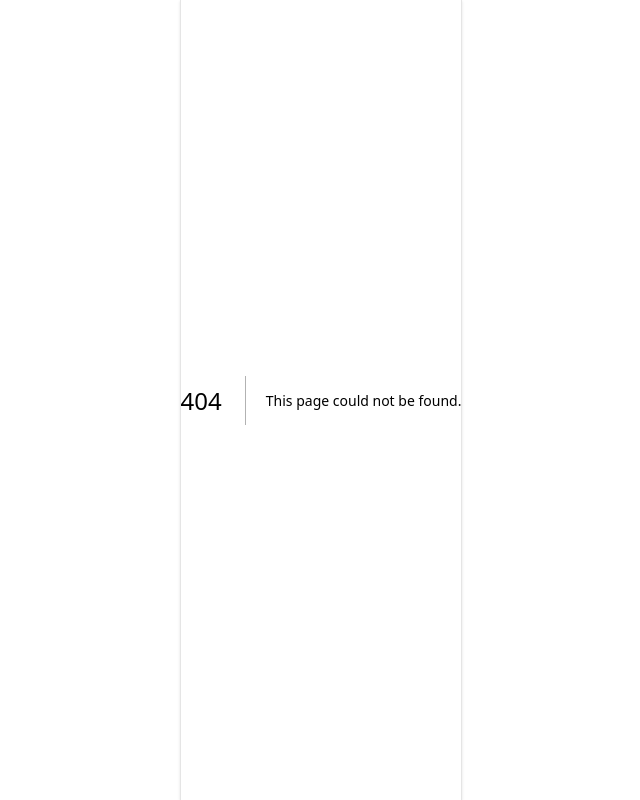
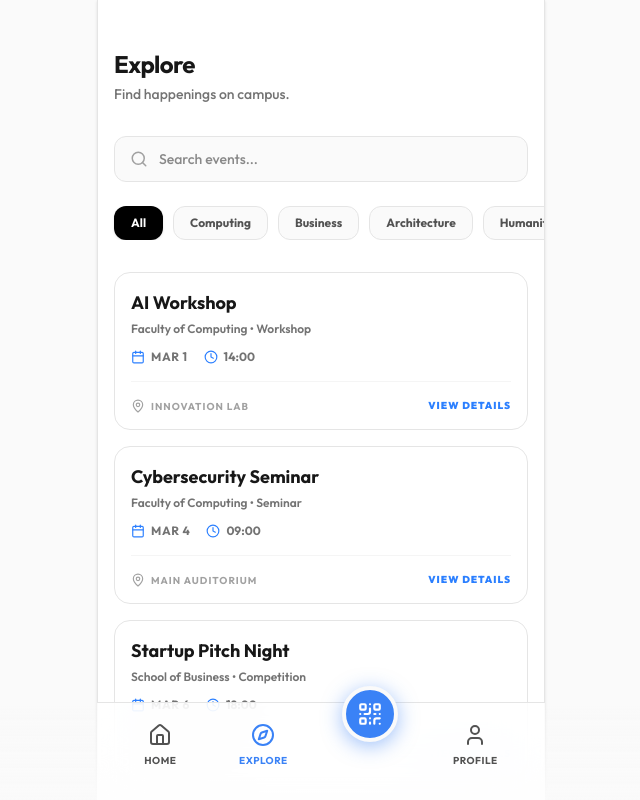
Before and after one commit to Dainutzu/EventPulse, a Next.js app: page /explore in a window 1280 px wide. Before the commit this address had no page. Shown: the top 800 px of the page, without its empty margins (319-959 px from the left). Built offline with nearby package versions, Linux system fonts and the light colour scheme.

Commit message:
feat: restore UI and implement Next.js file-based routing

```diff
--- /dev/null
+++ b/src/app/events/[id]/page.tsx
@@ -0,0 +1,25 @@
+"use client";
+
+import { useParams, useRouter } from "next/navigation";
+import { useEffect } from "react";
+import { useEventStore } from "@/state/useEventStore";
+import EventDetailsSection from "@/components/spa/EventDetailsSection";
+
+export default function EventPage() {
+  const { id } = useParams();
+  const router = useRouter();
+  const { setSelectedEventId } = useEventStore();
+
+  useEffect(() => {
+    if (id) {
+      setSelectedEventId(id as string);
+    }
+    return () => setSelectedEventId(null);
+  }, [id, setSelectedEventId]);
+
+  return (
+    <div className="min-h-screen bg-white dark:bg-neutral-900">
+      <EventDetailsSection />
+    </div>
+  );
+}
--- /dev/null
+++ b/src/app/explore/page.tsx
@@ -0,0 +1,15 @@
+"use client";
+
+import ExploreSection from "@/components/spa/ExploreSection";
+import { BottomNav } from "@/components/ui";
+
+export default function ExplorePage() {
+  return (
+    <div className="flex flex-col min-h-screen">
+      <main className="flex-1 overflow-x-hidden pb-20">
+        <ExploreSection />
+      </main>
+      <BottomNav activeTab="explore" />
+    </div>
+  );
+}
--- a/src/app/page.tsx
+++ b/src/app/page.tsx
@@ -14,62 +14,27 @@ import ScannerSection from "@/components/spa/ScannerSection";
 import EventDetailsSection from "@/components/spa/EventDetailsSection";
 
 export default function Page() {
-  const { activeTab, setActiveTab, selectedEventId, setSelectedEventId, isHydrated } = useEventStore();
+  const { activeTab, setActiveTab, isHydrated } = useEventStore();
   const [showSplash, setShowSplash] = useState(true);
-
-  // Initial state handling
-  useEffect(() => {
-    // If we want a splash screen delay
-    const timer = setTimeout(() => {
-      // setShowSplash(false);
-    }, 2000);
-    return () => clearTimeout(timer);
-  }, []);
-
-  const handleEnterApp = () => {
-    setShowSplash(false);
-    setActiveTab("home");
-  };
 
   if (showSplash) {
     return (
       <motion.div
         initial={{ opacity: 1 }}
-        exit={{ opacity: 0, scale: 1.1 }}
+        exit={{ opacity: 0 }}
         transition={{ duration: 0.5 }}
       >
-        <SplashContainer onEnter={handleEnterApp} />
+        <SplashContainer onEnter={() => setShowSplash(false)} />
       </motion.div>
     );
   }
 
   return (
     <div className="flex flex-col min-h-screen">
-      <main className="flex-1 overflow-x-hidden">
-        <AnimatePresence mode="wait">
-          <motion.div
-            key={activeTab}
-            initial={{ opacity: 0, y: 10 }}
-            animate={{ opacity: 1, y: 0 }}
-            exit={{ opacity: 0, y: -10 }}
-            transition={{ duration: 0.2, ease: "easeInOut" }}
-            className="w-full h-full pb-20"
-          >
-            {activeTab === "home" && <HomeSection initialEvents={MOCK_EVENTS} />}
-            {activeTab === "explore" && <ExploreSection />}
-            {activeTab === "scanner" && <ScannerSection onBack={() => setActiveTab("home")} />}
-            {activeTab === "profile" && <ProfileSection />}
-          </motion.div>
-        </AnimatePresence>
-
-        <AnimatePresence>
-          {selectedEventId && (
-            <EventDetailsSection />
-          )}
-        </AnimatePresence>
+      <main className="flex-1 overflow-x-hidden pb-20">
+        <HomeSection initialEvents={MOCK_EVENTS} />
       </main>
-
-      <BottomNav activeTab={activeTab} onTabChange={setActiveTab} />
+      <BottomNav activeTab="home" />
     </div>
   );
 }
--- /dev/null
+++ b/src/app/profile/page.tsx
@@ -0,0 +1,15 @@
+"use client";
+
+import ProfileSection from "@/components/spa/ProfileSection";
+import { BottomNav } from "@/components/ui";
+
+export default function ProfilePage() {
+  return (
+    <div className="flex flex-col min-h-screen">
+      <main className="flex-1 overflow-x-hidden pb-20">
+        <ProfileSection />
+      </main>
+      <BottomNav activeTab="profile" />
+    </div>
+  );
+}
--- a/src/components/spa/EventDetailsSection.tsx
+++ b/src/components/spa/EventDetailsSection.tsx
@@ -20,6 +20,7 @@ import { Badge } from "@/components/ui";
 import { useEventStore } from "@/state/useEventStore";
 import { formatDateBlock } from "@/utils/dateUtils";
 import { playSound } from "@/lib/sounds";
+import Link from "next/link";
 
 // ─── Helpers ───────────────────────────────────────────────────────────────────
 function getEventEmoji(faculty: string, subcategory: string): string {
@@ -158,24 +159,17 @@ export default function EventDetailsSection() {
                     {/* Toast */}
                     {toast && <Toast message={toast.message} type={toast.type} visible={toastVisible} />}
 
-                    <motion.div
-                        layout
-                        initial={{ opacity: 0, x: "100%" }}
-                        animate={{ opacity: 1, x: 0 }}
-                        exit={{ opacity: 0, x: "100%" }}
-                        transition={{ duration: 0.25, ease: "easeOut" }}
-                        className="fixed inset-0 z-[150] bg-white dark:bg-neutral-950 flex justify-center"
-                    >
-                        <div className="w-full max-w-md bg-white dark:bg-neutral-900 min-h-screen relative flex flex-col overflow-x-hidden shadow-2xl">
+                    <div className="bg-white dark:bg-neutral-900 min-h-screen relative flex flex-col overflow-x-hidden">
                             {/* Back Button */}
-                            <div className="absolute top-0 left-0 right-0 z-[200] px-4 pt-12 pb-2">
-                                <button
+                            <div className="px-4 pt-12 pb-2">
+                                <Link
+                                    href="/"
                                     onClick={() => setSelectedEventId(null)}
                                     className="w-10 h-10 rounded-full bg-neutral-100 dark:bg-neutral-800 flex items-center justify-center text-neutral-900 dark:text-white transition-all shadow-sm"
                                     aria-label="Go back"
                                 >
                                     <ChevronLeft size={20} />
-                                </button>
+                                </Link>
                             </div>
 
                             <div className="flex-1 overflow-y-auto pt-28 pb-32 px-6">
@@ -246,8 +240,7 @@ export default function EventDetailsSection() {
                                     {registered ? "Tap to cancel registration" : "Free • Verified with Pulse ID"}
                                 </p>
                             </div>
-                        </div>
-                    </motion.div>
+                    </div>
                 </>
             )}
         </AnimatePresence>
--- a/src/components/spa/ExploreSection.tsx
+++ b/src/components/spa/ExploreSection.tsx
@@ -1,48 +1,28 @@
 "use client";
 
 import { useState, useMemo } from "react";
-import { Search, MapPin, Clock } from "@/components/ui";
+import { Search, MapPin, Clock, Calendar } from "@/components/ui";
 import { MOCK_EVENTS } from "@/lib/mockData";
 import { CATEGORIES } from "@/lib/mockUser";
 import { motion, AnimatePresence } from "framer-motion";
-import { getCategoryColor } from "@/lib/utils/ui";
 import { formatDateBlock } from "@/utils/dateUtils";
 import { useEventStore } from "@/state/useEventStore";
 import { Event } from "@/types";
-
-const MISC_SUBCATEGORIES = ["Sports", "Music", "Social", "Cultural", "Community", "Clubs & Societies"];
-const CLUBS = ["Leo Club", "Rotaract Club", "Gavel Club", "Debating Society", "Entrepreneurship Club"];
+import Link from "next/link";
 
 export default function ExploreSection() {
     const [searchQuery, setSearchQuery] = useState("");
     const [selectedFaculty, setSelectedFaculty] = useState("All");
-    const [selectedSub, setSelectedSub] = useState("All");
-    const [selectedClub, setSelectedClub] = useState("All");
-
-    const { setSelectedEventId } = useEventStore();
 
     const filteredEvents = useMemo(() => {
         return MOCK_EVENTS.filter(event => {
             const matchesSearch = event.title.toLowerCase().includes(searchQuery.toLowerCase()) ||
                 (event.organizer && event.organizer.toLowerCase().includes(searchQuery.toLowerCase()));
+            const matchesFaculty = selectedFaculty === "All" || event.faculty === selectedFaculty;
+            return matchesSearch && matchesFaculty;
+        });
+    }, [searchQuery, selectedFaculty]);
 
-            const matchesFaculty = selectedFaculty === "All" || event.faculty === selectedFaculty;
-
-            let matchesSub = true;
-            if (selectedFaculty === "Miscellaneous" && selectedSub !== "All") {
-                matchesSub = event.subcategory === selectedSub;
-            }
-
-            let matchesClub = true;
-            if (selectedFaculty === "Miscellaneous" && selectedSub === "Clubs & Societies" && selectedClub !== "All") {
-                matchesClub = event.organizer === selectedClub;
-            }
-
-            return matchesSearch && matchesFaculty && matchesSub && matchesClub;
-        });
-    }, [searchQuery, selectedFaculty, selectedSub, selectedClub]);
-
-    // Format faculty names for the filter pills
     const formatFacultyName = (name: string) => {
         if (name === "All") return "All";
         if (name === "Faculty of Humanities and Sciences") return "Humanities";
@@ -87,13 +67,8 @@ export default function ExploreSection() {
 
             <div className="flex flex-col gap-4">
                 <AnimatePresence mode="popLayout">
-                    {filteredEvents.map((event, index) => (
-                        <ExploreCard
-                            key={event.id}
-                            event={event}
-                            index={index}
-                            onSelect={() => setSelectedEventId(event.id)}
-                        />
+                    {filteredEvents.map((event) => (
+                        <ExploreCard key={event.id} event={event} />
                     ))}
                 </AnimatePresence>
 
@@ -107,45 +82,50 @@ export default function ExploreSection() {
     );
 }
 
-interface ExploreCardProps {
-    event: Event;
-    index: number;
-    onSelect: () => void;
-}
+function ExploreCard({ event }: { event: any }) {
+    const { setSelectedEventId } = useEventStore();
 
-function ExploreCard({ event, index, onSelect }: ExploreCardProps) {
     return (
-        <motion.div
-            layout
-            initial={{ opacity: 0, y: 10 }}
-            animate={{ opacity: 1, y: 0 }}
-            transition={{ delay: index * 0.02 }}
-            className="w-full"
-            onClick={onSelect}
+        <Link
+            href={`/events/${event.id}`}
+            onClick={() => setSelectedEventId(event.id)}
+            className="block w-full bg-white dark:bg-neutral-900 border border-neutral-200 dark:border-neutral-800 rounded-2xl p-4 transition-all active:scale-[0.98] group"
         >
-            <div className="bg-white dark:bg-neutral-900 border border-neutral-200 dark:border-neutral-800 rounded-lg p-4 cursor-pointer transition-all hover:bg-neutral-50 dark:hover:bg-neutral-800/50">
-                <div className="flex justify-between items-start mb-2">
-                    <div>
-                        <h3 className="text-base font-bold text-neutral-900 dark:text-white line-clamp-1">
+            <div className="flex justify-between items-start mb-3">
+                <div className="flex flex-col">
+                    <h3 className="text-lg font-bold text-neutral-900 dark:text-white group-hover:text-blue-500 transition-colors">
                         {event.title}
                     </h3>
-                        <p className="text-xs text-neutral-500 font-medium mt-0.5">
-                            {event.date} • {event.faculty === "Miscellaneous" ? "Miscellaneous" : event.faculty}
+                    <p className="text-xs font-semibold text-neutral-500 dark:text-neutral-400 mt-1">
+                        {event.faculty === "Miscellaneous" ? "Miscellaneous" : event.faculty} • {event.subcategory}
                     </p>
                 </div>
             </div>
 
-                <div className="flex items-center justify-between mt-4">
-                    <div className="flex items-center gap-1.5 text-xs text-neutral-600 dark:text-neutral-400">
-                        <Clock size={14} className="opacity-50" />
-                        <span>{event.timeStart}</span>
+            <div className="flex items-center gap-4 text-neutral-500 dark:text-neutral-400">
+                <div className="flex items-center gap-1.5">
+                    <Calendar size={14} className="text-blue-500" />
+                    <span className="text-xs font-bold uppercase tracking-wider">
+                        {new Date(event.date).toLocaleDateString('en-US', { month: 'short', day: 'numeric' })}
+                    </span>
+                </div>
+                <div className="flex items-center gap-1.5">
+                    <Clock size={14} className="text-blue-500" />
+                    <span className="text-xs font-bold">{event.timeStart}</span>
+                </div>
             </div>
 
-                    <button className="text-xs font-bold text-blue-600 dark:text-blue-400 hover:underline px-3 py-1.5 bg-blue-500/10 rounded-lg transition-colors">
+            <div className="mt-4 pt-4 border-t border-neutral-100 dark:border-neutral-800 flex justify-between items-center">
+                <div className="flex items-center gap-1.5 text-neutral-400">
+                    <MapPin size={14} />
+                    <span className="text-[10px] font-bold uppercase tracking-widest leading-none pt-0.5">
+                        {event.location}
+                    </span>
+                </div>
+                <span className="text-blue-500 text-[10px] font-black uppercase tracking-widest">
                     View Details
-                    </button>
+                </span>
             </div>
-            </div>
-        </motion.div>
+        </Link>
     );
 }
--- a/src/components/spa/HomeSection.tsx
+++ b/src/components/spa/HomeSection.tsx
@@ -1,14 +1,14 @@
 "use client";
 
-import { useState, useMemo, useEffect, Suspense } from "react";
+import { useState, useMemo } from "react";
 import { motion, AnimatePresence } from "framer-motion";
 import { Clock, Calendar } from "lucide-react";
 import { MOCK_USER, CATEGORIES } from "@/lib/mockUser";
-import { getGreeting, getCategoryColor } from "@/lib/utils/ui";
+import { getGreeting } from "@/lib/utils/ui";
 import { formatDateBlock, processEvents } from "@/utils/dateUtils";
 import { useEventStore } from "@/state/useEventStore";
-import { ThemeToggle } from "@/components/ThemeToggle";
 import { Event } from "@/types";
+import Link from "next/link";
 
 interface HomeSectionProps {
     initialEvents: Event[];
@@ -16,7 +16,7 @@ interface HomeSectionProps {
 
 export default function HomeSection({ initialEvents }: HomeSectionProps) {
     const [activeCategory, setActiveCategory] = useState("All");
-    const { events, unregisterEvent, registerEvent, isRegistered, isHydrated, setSelectedEventId } = useEventStore();
+    const { events, isRegistered, isHydrated, setSelectedEventId } = useEventStore();
 
     const filteredEvents = useMemo(() => {
         const currentEvents = isHydrated && events.length > 0 ? events : initialEvents;
@@ -66,8 +66,6 @@ export default function HomeSection({ initialEvents }: HomeSectionProps) {
                                 event={event}
                                 index={index}
                                 isRegistered={isRegistered(event.id)}
-                                onToggle={() => isRegistered(event.id) ? unregisterEvent(event.id) : registerEvent(event.id)}
-                                onSelect={() => setSelectedEventId(event.id)}
                             />
                         ))}
                     </AnimatePresence>
@@ -91,8 +89,6 @@ export default function HomeSection({ initialEvents }: HomeSectionProps) {
                                 index={index}
                                 isRegistered={isRegistered(event.id)}
                                 isPast
-                                onToggle={() => { }}
-                                onSelect={() => setSelectedEventId(event.id)}
                             />
                         ))}
                     </div>
@@ -102,16 +98,8 @@ export default function HomeSection({ initialEvents }: HomeSectionProps) {
     );
 }
 
-interface EventCardProps {
-    event: Event;
-    index: number;
-    isRegistered: boolean;
-    isPast?: boolean;
-    onToggle: () => void;
-    onSelect: () => void;
-}
-
-function EventCard({ event, index, isRegistered, isPast, onSelect }: EventCardProps) {
+function EventCard({ event, index, isRegistered, isPast }: { event: Event; index: number; isRegistered: boolean; isPast?: boolean }) {
+    const { setSelectedEventId } = useEventStore();
     const dateStr = formatDateBlock(event.date);
 
     return (
@@ -122,9 +110,12 @@ function EventCard({ event, index, isRegistered, isPast, onSelect }: EventCardPr
             exit={{ opacity: 0 }}
             transition={{ duration: 0.2, delay: index * 0.02 }}
             className="w-full"
-            onClick={onSelect}
         >
-            <div className={`bg-white dark:bg-neutral-900 border border-neutral-200 dark:border-neutral-800 rounded-2xl p-4 cursor-pointer transition-all active:scale-[0.98] ${isPast ? 'opacity-50' : ''}`}>
+            <Link
+                href={`/events/${event.id}`}
+                onClick={() => setSelectedEventId(event.id)}
+                className={`block bg-white dark:bg-neutral-900 border border-neutral-200 dark:border-neutral-800 rounded-2xl p-4 transition-all active:scale-[0.98] ${isPast ? 'opacity-50' : ''}`}
+            >
                 <div className="flex justify-between items-start mb-3">
                     <div className="flex-1 min-w-0">
                         <h3 className="text-base font-bold text-neutral-900 dark:text-white truncate">
@@ -153,18 +144,11 @@ function EventCard({ event, index, isRegistered, isPast, onSelect }: EventCardPr
                         </div>
                     </div>
 
-                    <button
-                        onClick={(e) => {
-                            e.preventDefault();
-                            e.stopPropagation();
-                            onSelect();
-                        }}
-                        className="text-xs font-bold text-blue-600 dark:text-blue-400"
-                    >
+                    <span className="text-xs font-bold text-blue-600 dark:text-blue-400">
                         View Details
-                    </button>
+                    </span>
                 </div>
-            </div>
+            </Link>
         </motion.div>
     );
 }
--- a/src/components/ui.tsx
+++ b/src/components/ui.tsx
@@ -122,41 +122,44 @@ export const BottomNav = ({
     activeTab,
     onTabChange
 }: {
-    activeTab: string;
-    onTabChange: (tab: string) => void
+    activeTab?: string;
+    onTabChange?: (tab: string) => void
 }) => {
+    const pathname = usePathname();
+    const currentTab = activeTab || (pathname === "/explore" ? "explore" : pathname === "/profile" ? "profile" : "home");
+
     return (
         <div className="fixed bottom-0 left-0 right-0 w-full z-[100]">
             {/* Gradient fade above nav */}
             <div className="h-24 w-full bg-gradient-to-t from-[var(--color-bg)] to-transparent pointer-events-none absolute bottom-0 -z-10" />
 
             <div className="bg-[var(--color-surface)]/80 backdrop-blur-xl border-t border-[var(--color-border)] px-4 pt-3 pb-safe-bottom flex items-center justify-around relative max-w-md mx-auto">
-                <NavItem icon={<Home size={24} />} label="Home" active={activeTab === "home"} onClick={() => onTabChange("home")} />
-                <NavItem icon={<Compass size={24} />} label="Explore" active={activeTab === "explore"} onClick={() => onTabChange("explore")} />
+                <NavItem href="/" icon={<Home size={24} />} label="Home" active={currentTab === "home"} onClick={() => onTabChange?.("home")} />
+                <NavItem href="/explore" icon={<Compass size={24} />} label="Explore" active={currentTab === "explore"} onClick={() => onTabChange?.("explore")} />
 
-                {/* Center QR Scanner Button */}
+                {/* Center QR Scanner Button - Keep SPA behavior for scanner since it's a tool */}
                 <div className="relative -top-8 flex flex-col items-center">
                     <button
-                        onClick={() => onTabChange("scanner")}
+                        onClick={() => onTabChange?.("scanner")}
                         className="w-14 h-14 bg-[var(--color-accent)] rounded-full flex items-center justify-center text-white shadow-[0_4px_20px_rgba(59,130,246,0.5)] border-4 border-[var(--color-bg)] transition-transform hover:scale-110 active:scale-95 z-10"
                     >
                         <QrCode size={26} />
                     </button>
                 </div>
 
-                <NavItem icon={<User size={24} />} label="Profile" active={activeTab === "profile"} onClick={() => onTabChange("profile")} />
+                <NavItem href="/profile" icon={<User size={24} />} label="Profile" active={currentTab === "profile"} onClick={() => onTabChange?.("profile")} />
             </div>
         </div>
     );
 };
 
-const NavItem = ({ icon, label, active, onClick }: { icon: React.ReactNode; label: string; active: boolean; onClick: () => void }) => (
-    <button onClick={onClick} className="flex flex-col items-center gap-1.5 p-2 rounded-xl transition-colors hover:bg-[var(--color-surface-elevated)] group">
+const NavItem = ({ href, icon, label, active, onClick }: { href: string; icon: React.ReactNode; label: string; active: boolean; onClick?: () => void }) => (
+    <Link href={href} onClick={onClick} className="flex flex-col items-center gap-1.5 p-2 rounded-xl transition-colors hover:bg-[var(--color-surface-elevated)] group">
         <div className={cn("transition-colors duration-200", active ? "text-[var(--color-accent)]" : "text-[var(--color-text-muted)] group-hover:text-[var(--color-text-main)]")}>
             {icon}
         </div>
         <span className={cn("text-[10px] font-bold uppercase tracking-wider transition-colors duration-200", active ? "text-[var(--color-accent)]" : "text-[var(--color-text-muted)] group-hover:text-[var(--color-text-main)]")}>
             {label}
         </span>
-    </button>
+    </Link>
 );
```
Lines whose indentation alone changed are shown as unchanged.
